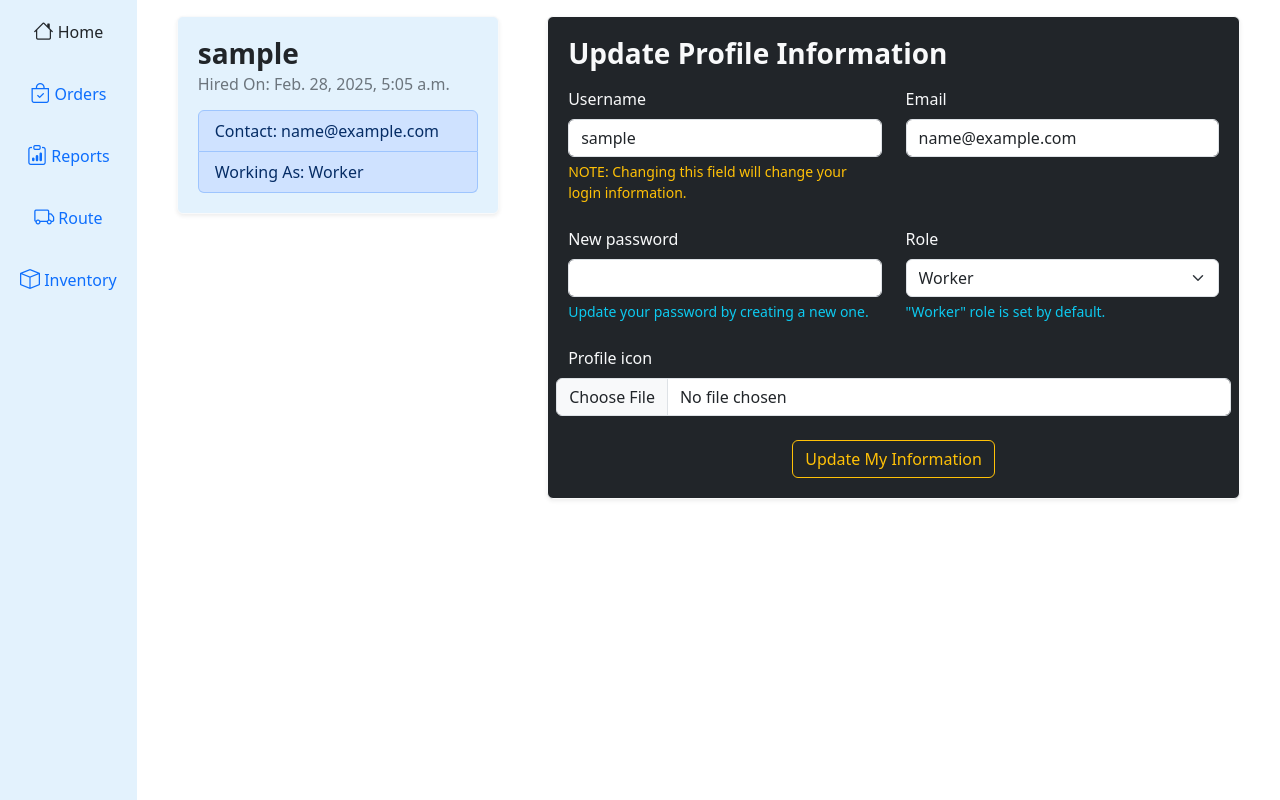
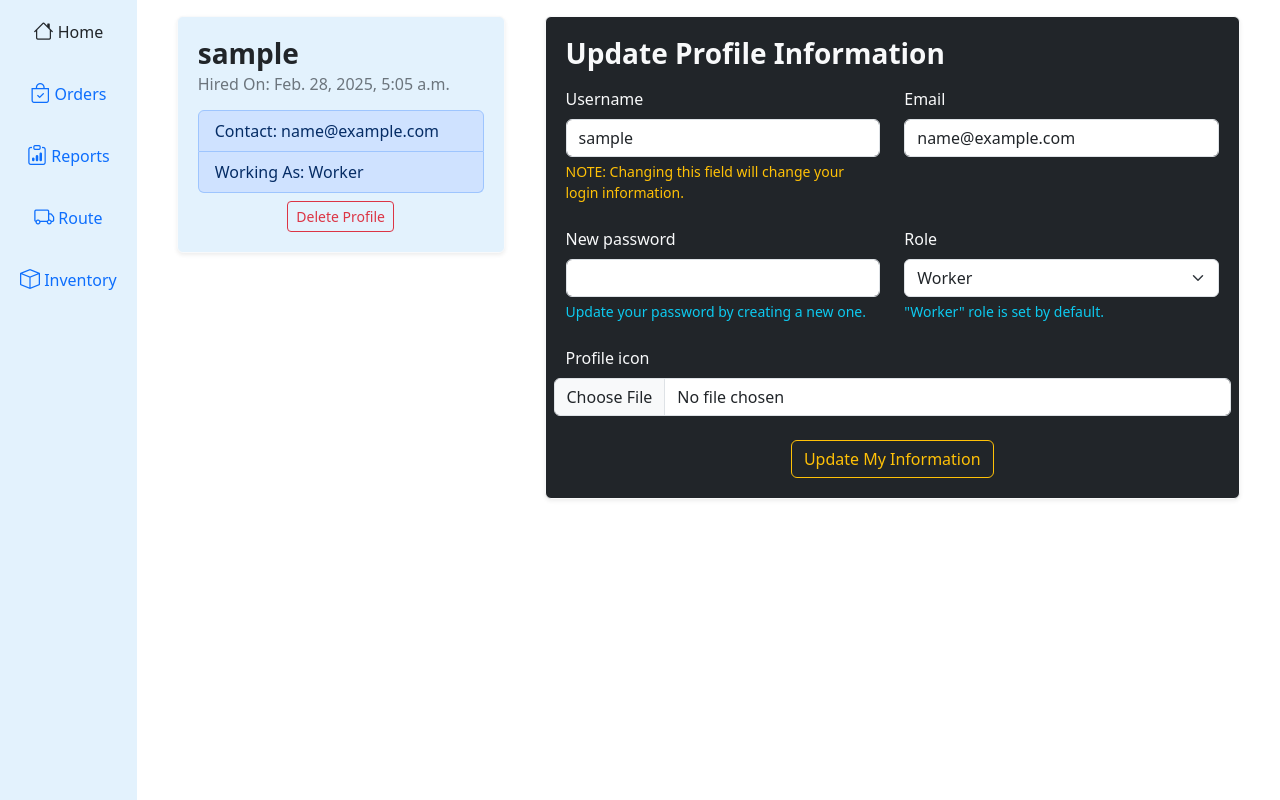
Before and after one commit to JustinDo720/Logistics-Management-System, a Django app: page /accounts/profile/1 in a window 1280 px wide. Shown: the part 64-864 px from the top of the page. Run offline with Django 5.2, Linux system fonts and the light colour scheme; the visitor is signed in with stand-in values (Sample User, id 1); data comes from the database, SQL or seed files in the repository; parts of the project's set-up code (start-up, migrations or seed data) failed here and were passed over; some libraries are stand-ins or nearby versions.

Commit message:
Custom Logout (message), Delete Profile Modal, Favicon

```diff
--- a/templates/base/base.html
+++ b/templates/base/base.html
@@ -14,6 +14,9 @@
 
     {# bootstrap icons cdn #}
     <link rel="stylesheet" href="https://cdn.jsdelivr.net/npm/bootstrap-icons@1.11.3/font/bootstrap-icons.min.css">
+    {# favicon #}
+    {% load static %}
+    <link rel="shortcut icon" type="image/png" href="{% static 'favicon.ico' %}"/>
 </head>
 <body>
     {# We need navbar-light or navbar-dark to see our collapse button #}
@@ -52,7 +55,7 @@
                         </li>
                         </ul>
                     </li>
-                    <a href="{% url 'logout' %}" class="d-grid gap-2 btn btn-sm btn-danger" style="text-decoration: none;">
+                    <a href="{% url 'workers:custom_logout' %}" class="d-grid gap-2 btn btn-sm btn-danger" style="text-decoration: none;">
                         Log Out
                     </a>
                 {% endif %}
@@ -164,8 +167,8 @@
             <div class="col-sm p-3 min-vh-100">
                 {% block content %}{% endblock %}
                 {% if messages %}
+                    <div class="toast-container position-fixed bottom-0 end-0 p-3">
                         {% for msg in messages %}
-                    <div class="toast-container position-fixed bottom-0 end-0 p-3">
                             <div id="liveToast" {% if msg.tags %} class="{{ msg.tags }} toast" {% else %} class='toast'{% endif %} role="alert" aria-live="assertive" aria-atomic="true">
                             <div class="toast-header">
                                 <strong class="me-auto">Notification</strong>
@@ -175,8 +178,8 @@
                                 {{ msg | safe }}
                             </div>
                             </div>
+                        {% endfor %}
                     </div>
-                    {% endfor %}
             {% endif %}
             </div>
         </div>
--- a/templates/registration/profile.html
+++ b/templates/registration/profile.html
@@ -4,13 +4,13 @@
 
 {% block content %}
     <div class="container">
-        <div class="row">
+        <div class="row g-3">
             {# Profile Showcase #}
             <div class="col-12 col-md-4">
                 <div class="container">
                     <div class="card  border-light shadow-sm p-1 rounded" style="background: #e3f2fd;">
                         {% if my_user.profile_icon %}
-                            <img src="..." class="card-img-top" alt="...">
+                            <img src="{{ my_user.get_profile_icon }}" class="card-img-top" alt="...">
                         {% endif %}
                         <div class="card-body ">
                           <h3 class="card-title fw-bold">{{ my_user.username }}</h3>
@@ -19,6 +19,12 @@
                             <li class="list-group-item list-group-item-primary">Contact: {{ my_user.email }}</li>
                             <li class="list-group-item list-group-item-primary">Working As: {{ my_user.get_role_display }}</li>
                           </ul>
+                          <div class="text-center mt-2">
+                            {# Modal Trigger #}
+                            <button type="button" class="btn btn-sm btn-outline-danger" data-bs-toggle="modal" data-bs-target="#delConfirmation">
+                                Delete Profile
+                            </button>
+                          </div>
                         </div>
                       </div>
                 </div>
@@ -29,7 +35,8 @@
                     <div class="card text-light bg-dark border-light shadow-sm p-1 rounded">
                         <div class="card-body">
                           <h5 class="card-title fs-3 fw-bold mb-3">Update Profile Information</h5>
-                           <form method="POST" action="{% url 'workers:profile' user_id=user.id %}">
+                           {# Because we're working with files we need a multipart/form-data #}
+                           <form method="POST" action="{% url 'workers:profile' user_id=my_user.id %}" enctype="multipart/form-data">
                             {% csrf_token %}
                                 <div class="row row-cols-1 row-cols-md-2 mb-4 g-4">
                                     <div class="col">
@@ -65,6 +72,12 @@
                                         {{ form.profile_icon.label }}
                                     </label>
                                     {{ form.profile_icon }}
+                                    {% if my_user.profile_icon %}
+                                    <span class="mt-2">
+                                        Current Profile Icon: <a href="{{ my_user.get_profile_icon }}">{{ my_user.get_profile_name }}</a>
+                                    </span>
+
+                                    {% endif %}
                                 </div>
                                 {# Handling Form Errs #}
                                 <div class="row row-cols-1 row-cols-md-2 mb-4 g-3">
@@ -88,6 +101,31 @@
                       </div>
                 </div>
             </div>
+            {# Confirm Delete Profile #}
+
+            <!-- Modal -->
+            <div class="modal fade" id="delConfirmation" tabindex="-1" aria-labelledby="delConfirmationLabel" aria-hidden="true">
+                <div class="modal-dialog modal-dialog-centered">
+                <div class="modal-content">
+                    <div class="modal-header">
+                    <h1 class="modal-title fs-5" id="exampleModalLabel">Confirmation</h1>
+                    <button type="button" class="btn-close" data-bs-dismiss="modal" aria-label="Close"></button>
+                    </div>
+                    <div class="modal-body">
+                        Are you sure you want to remove your Profile?
+                    </div>
+                    <div class="modal-footer">
+                    <button type="button" class="btn btn-sm btn-secondary" data-bs-dismiss="modal">Close</button>
+                    <form method='POST' action="{% url 'workers:profile_delete' user_id=my_user.id %}">
+                        {% csrf_token %}
+                        <button class="btn btn-sm btn-danger">
+                           Confirm Delete
+                        </button>
+                    </form>
+                    </div>
+                </div>
+                </div>
+            </div>
         </div>
     </div>
 {% endblock %}
--- a/workers/models.py
+++ b/workers/models.py
@@ -29,3 +29,11 @@ class LMSWorker(AbstractUser):
     # String Representation
     def __str__(self):
         return f'{self.username}-{self.email}'
+
+    # Handling Profile Icon
+    def get_profile_icon(self):
+        # All image sources need urls
+        return self.profile_icon.url
+
+    def get_profile_name(self):
+        return self.profile_icon.name
--- a/workers/urls.py
+++ b/workers/urls.py
@@ -7,5 +7,7 @@ app_name = 'workers'  # accessible: workers:path_name --> workers:register
 urlpatterns = [
     path('accounts/register/', views.register, name='register'),
     path('accounts/clogin/', views.custom_login, name='custom_login'),
-    path('accounts/profile/<int:user_id>', views.profile, name='profile')
+    path('accounts/profile/<int:user_id>', views.profile, name='profile'),
+    path('accounts/profile/<int:user_id>/delete/', views.del_profile, name='profile_delete'),
+    path('accounts/clogout/', views.custom_logout, name='custom_logout')
 ]
--- a/workers/views.py
+++ b/workers/views.py
@@ -5,7 +5,7 @@ from .models import LMSWorker
 from .forms import WorkerUserCreationForm, LMSWorkerUpdate
 from django.http import HttpResponse
 from django.contrib.messages import constants as messages
-from django.contrib.auth import authenticate, login
+from django.contrib.auth import authenticate, login, logout
 from django.contrib import messages
 from django.contrib.auth.decorators import login_required
 from django.shortcuts import get_object_or_404
@@ -71,7 +71,7 @@ def profile(request, user_id):
         update_form = LMSWorkerUpdate(instance=my_user)
         return render(request, gen_temp('profile.html'), context={'form': update_form, 'my_user': my_user})
     elif request.method == 'POST':
-        update_form = LMSWorkerUpdate(instance=my_user, data=request.POST)
+        update_form = LMSWorkerUpdate(instance=my_user, data=request.POST, files=request.FILES)
         if update_form.is_valid():
             # Checking for new password field before saving
             if request.POST['new_password']:
@@ -90,3 +90,22 @@ def profile(request, user_id):
             curr_user = get_object_or_404(LMSWorker, id=user_id)
             messages.error(request, 'Failed To Update Your Profile!')
             return render(request, gen_temp('profile.html'), context={'form': update_form, 'my_user': curr_user})
+
+@login_required
+def del_profile(request, user_id):
+    if request.method == 'POST':
+        u = get_object_or_404(LMSWorker, id=user_id)
+        # Deleted by a superuser or the user itself
+        if request.user == u or request.user.is_superuser:
+            u.delete()
+            messages.warning(request, 'Your Profile has been removed. Thank you for your help.')
+
+    # Regardless of the action we'll return home
+    return redirect('logistics_app:home')
+
+@login_required
+def custom_logout(request):
+    logout(request)
+    # Displaying a logout message
+    messages.info(request, "You've been logged out from our system.")
+    return redirect('logistics_app:home')
```
Also changed, not shown: README.md, static/favicon.ico (added). Lines whose indentation alone changed are shown as unchanged.
